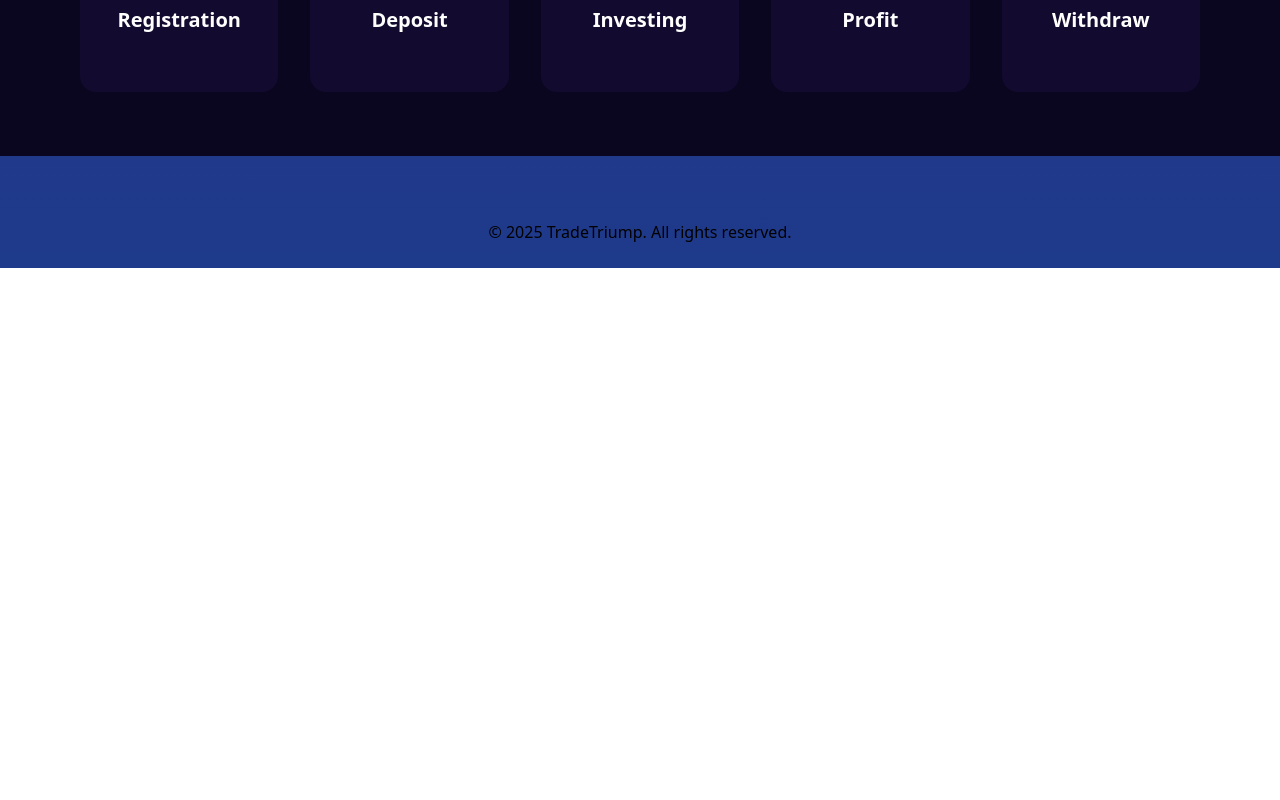
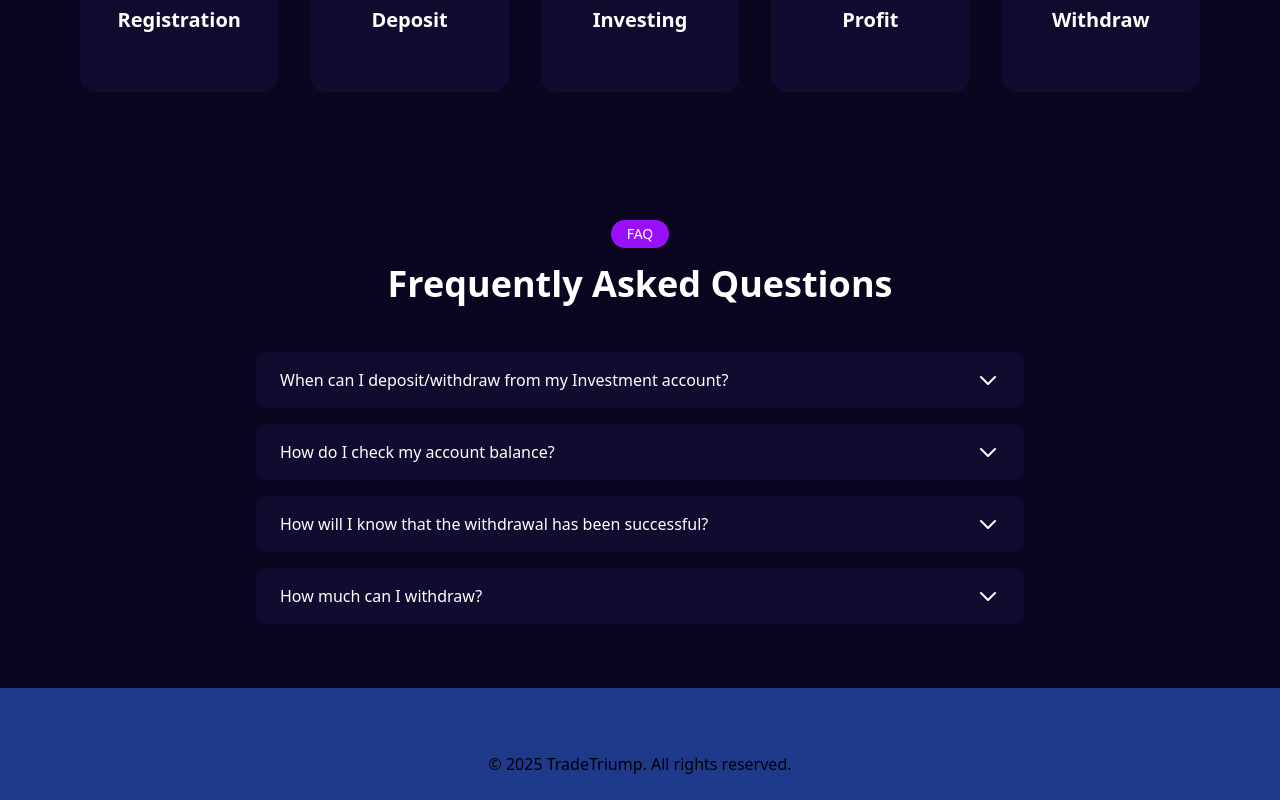
Before and after one commit to Kel-D-Coder/crypto-investment, a React (Vite) app: page / in a window 1280 px wide. Shown: the part 2821-3621 px from the top of the page. Before the commit the page ends 3089 px from the top, so only its background shows below. Built offline with nearby package versions, Linux system fonts and the light colour scheme.

Commit message:
modified

```diff
--- /dev/null
+++ b/src/components/FAQSection.tsx
@@ -0,0 +1,84 @@
+import React, { useState } from 'react';
+
+interface FAQItem {
+    question: string;
+    answer: string;
+}
+
+const faqs: FAQItem[] = [
+    {
+        question: "When can I deposit/withdraw from my Investment account?",
+        answer: "You can deposit at any time. Withdrawals are processed within 24-48 hours after request submission, subject to our terms and conditions."
+    },
+    {
+        question: "How do I check my account balance?",
+        answer: "Log into your dashboard to view your current balance, investment history, and transaction details in real-time."
+    },
+    // {
+    //     question: "I forgot my password, what should I do?",
+    //     answer: "Click on the 'Forgot Password' link on the login page. Follow the instructions sent to your registered email to reset your password."
+    // },
+    {
+        question: "How will I know that the withdrawal has been successful?",
+        answer: "You will get an automatic notification once we send the funds and you can always check your transactions or account balance. Your chosen payment system dictates how long it will take for funds to reach you."
+    },
+    {
+        question: "How much can I withdraw?",
+        answer: "You can withdraw any amount from your available balance, subject to minimum withdrawal limits and account verification status."
+    }
+];
+
+export const FAQSection: React.FC = () => {
+    const [openIndex, setOpenIndex] = useState<number | null>(null);
+
+    const toggleFAQ = (index: number) => {
+        setOpenIndex(openIndex === index ? null : index);
+    };
+
+    return (
+        <section className="bg-[#0a061f] text-white py-16 px-6 md:px-20">
+            <div className="text-center mb-12">
+                <div className="bg-purple-600 text-sm inline-block px-4 py-1 rounded-full mb-4">
+                    FAQ
+                </div>
+                <h2 className="text-4xl font-bold">Frequently Asked Questions</h2>
+            </div>
+
+            <div className="max-w-3xl mx-auto space-y-4">
+                {faqs.map((faq, index) => (
+                    <div
+                        key={index}
+                        className="bg-[#130b2f] rounded-xl overflow-hidden"
+                    >
+                        <button
+                            className="w-full px-6 py-4 text-left flex justify-between items-center hover:bg-[#1a1141] transition-colors"
+                            onClick={() => toggleFAQ(index)}
+                        >
+                            <span className="font-medium">{faq.question}</span>
+                            <svg
+                                className={`w-6 h-6 transform transition-transform ${openIndex === index ? 'rotate-180' : ''}`}
+                                fill="none"
+                                stroke="currentColor"
+                                viewBox="0 0 24 24"
+                            >
+                                <path
+                                    strokeLinecap="round"
+                                    strokeLinejoin="round"
+                                    strokeWidth={2}
+                                    d="M19 9l-7 7-7-7"
+                                />
+                            </svg>
+                        </button>
+                        <div
+                            className={`px-6 transition-all duration-300 ease-in-out ${
+                                openIndex === index ? 'py-4 max-h-40' : 'max-h-0 overflow-hidden'
+                            }`}
+                        >
+                            <p className="text-gray-400">{faq.answer}</p>
+                        </div>
+                    </div>
+                ))}
+            </div>
+        </section>
+    );
+};
--- a/src/pages/Deposit.tsx
+++ b/src/pages/Deposit.tsx
@@ -41,6 +41,8 @@ export const Deposit: React.FC = () => {
 
     const handleSubmit = async (e: React.FormEvent<HTMLFormElement>) => {
         e.preventDefault();
+        setError('');
+        setSuccess('');
 
         if (!selectedFile) {
             alert('Please select a proof of payment file');
--- a/src/pages/HomePage.tsx
+++ b/src/pages/HomePage.tsx
@@ -5,6 +5,7 @@ import {InvestmentPlans} from "../components/InvestmentPlan.tsx";
 import { NavBar } from '../components/NavBar.tsx';
 import { WorkProcess } from '../components/WorkProcess';
 import { useNavigate } from 'react-router-dom';
+import { FAQSection } from '../components/FAQSection';
 
 export const HomePage: React.FC = () => {
     const navigate = useNavigate();
@@ -38,6 +39,7 @@ export const HomePage: React.FC = () => {
                 <InvestmentPlans />
                 <AffiliateSection />
                 <WorkProcess />
+                <FAQSection />
             </div>
         </>
     )
--- a/src/pages/Withdraw.tsx
+++ b/src/pages/Withdraw.tsx
@@ -1,6 +1,10 @@
-import React, { useState } from 'react';
+import React, { useState, useEffect } from 'react';
 import axios from 'axios';
 import { Loader } from '../components/Loader';
+
+interface IUserData {
+    plan: string;
+}
 
 export const Withdraw: React.FC = () => {
     const apiUrl = import.meta.env.VITE_API_URL;
@@ -9,6 +13,8 @@ export const Withdraw: React.FC = () => {
     const [loading, setLoading] = useState<boolean>(false);
     const [error, setError] = useState<string>('');
     const [success, setSuccess] = useState<string>('');
+    const [userData, setUserData] = useState<IUserData>();
+    const [planError, setPlanError] = useState<string>('');
 
     const handleSubmit = async (e: React.FormEvent<HTMLFormElement>) => {
         e.preventDefault();
@@ -22,6 +28,12 @@ export const Withdraw: React.FC = () => {
             setLoading(true);
             setError('');
             setSuccess('');
+            setPlanError('');
+
+            if (userData?.plan !== 'diamond') {
+                setPlanError('Upgrade your plan to diamond in other to withdraw');
+                return;
+            }
 
             const response = await axios.post(`${apiUrl}/withdraw`, {
                 wallet: method,
@@ -32,9 +44,12 @@ export const Withdraw: React.FC = () => {
                 }
             });
 
+
             setSuccess(response.data.msg);
             setAmount('');
             setMethod('');
+            setPlanError('');
+
         } catch (error) {
             if (axios.isAxiosError(error)) {
                 setError(error.response?.data?.msg || 'An error occurred during withdrawal');
@@ -46,7 +61,17 @@ export const Withdraw: React.FC = () => {
         }
     };
 
-    console.log(method)
+    useEffect(() => {
+        const fetchUser = async () => {
+            const response = await axios.get(`${apiUrl}/users/info`, {
+                headers: {
+                    Authorization: `Bearer ${localStorage.getItem('token')}`
+                }
+            });
+            setUserData(response.data);
+        }
+        fetchUser();
+    }, [apiUrl]);
 
     return (
         <div className="p-4 sm:p-6 lg:p-8">
@@ -95,7 +120,7 @@ export const Withdraw: React.FC = () => {
                         >
                             {loading ? <Loader /> : "Submit"}
                         </button>
-
+                        <p className="text-red-500 text-center">{planError}</p>
                         {error && <p className="text-red-500 text-center">{error}</p>}
                         {success && <p className="text-green-500 text-center">{success}</p>}
                     </form>
--- a/src/pages/admin/Deposits.tsx
+++ b/src/pages/admin/Deposits.tsx
@@ -28,15 +28,13 @@ export const AdminDeposits: React.FC = () => {
     const handleStatusUpdate = async (depositId: string, status: 'approved' | 'declined', userId : string, amount: number, wallet: string) => {
         try {
             // Replace with your actual API endpoint
-            const response = await axios.put(`${apiUrl}/users/${userId}/amount`, {
+            await axios.put(`${apiUrl}/users/${userId}/amount`, {
                 amount,
                 status,
                 wallet
             });
 
             // setSuccess(response.data.msg);
-
-            console.log(response.data.msg);
 
             // Update local state
             setDeposits(deposits.map(deposit => deposit._id === depositId ? { ...deposit, status: status } : deposit ));
@@ -64,13 +62,17 @@ export const AdminDeposits: React.FC = () => {
     }, [apiUrl]);
 
     return (
-        <div className="p-2 sm:p-4 lg:p-6  h-screen">
+        <div className="p-2 sm:p-4 lg:p-6">
             <div className="bg-[#130b2f] rounded-xl p-3 sm:p-4 lg:p-6">
                 <h1 className="text-xl text-white sm:text-2xl lg:text-3xl font-bold mb-6">Deposit Management</h1>
 
                 {isLoading ? (
                     <div className="text-center py-8">
                         <Loader />
+                    </div>
+                ) : deposits.length === 0 ? (
+                    <div className="text-center py-8 text-gray-400">
+                        No deposits yet
                     </div>
                 ) : (
                     <div className="overflow-x-auto">
```
